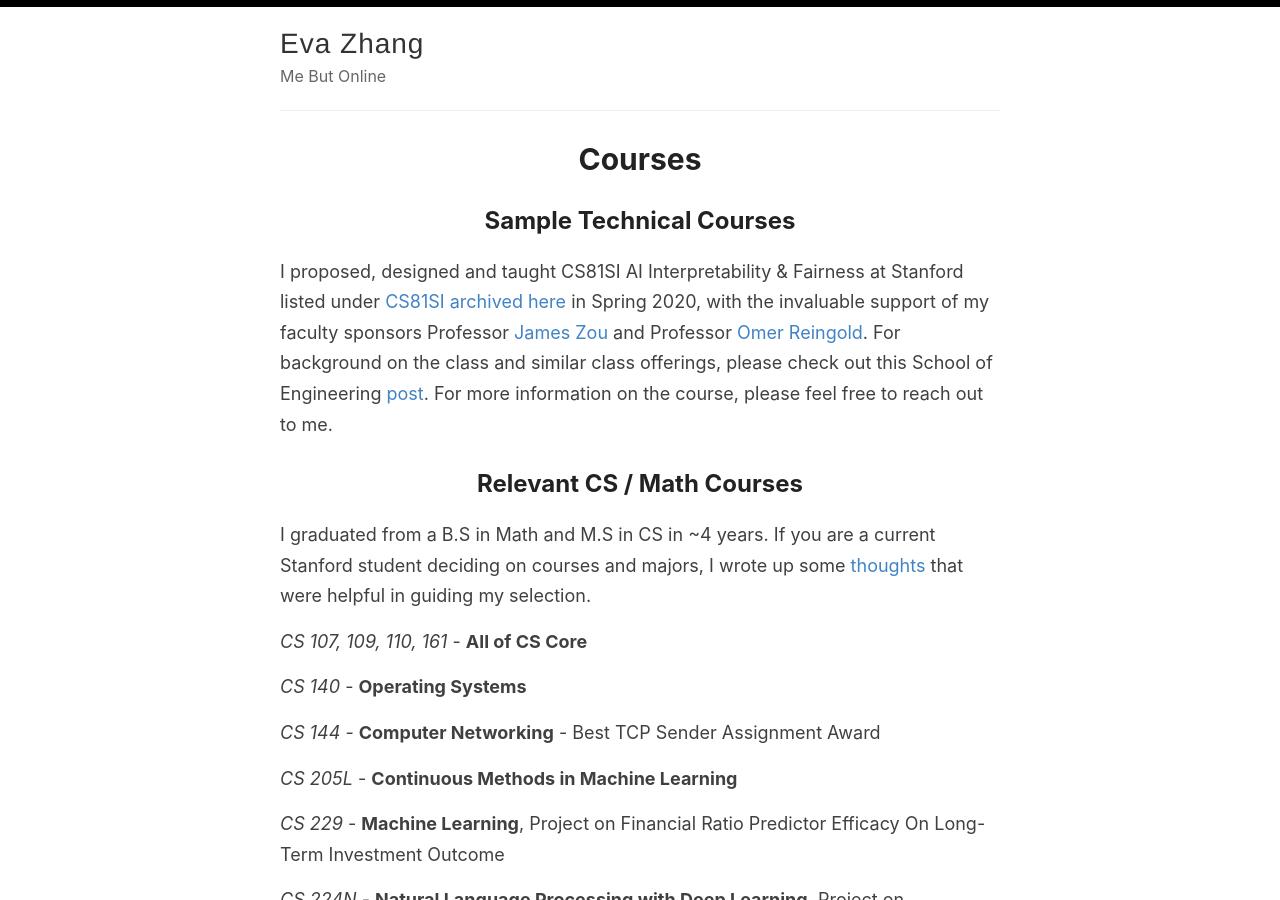
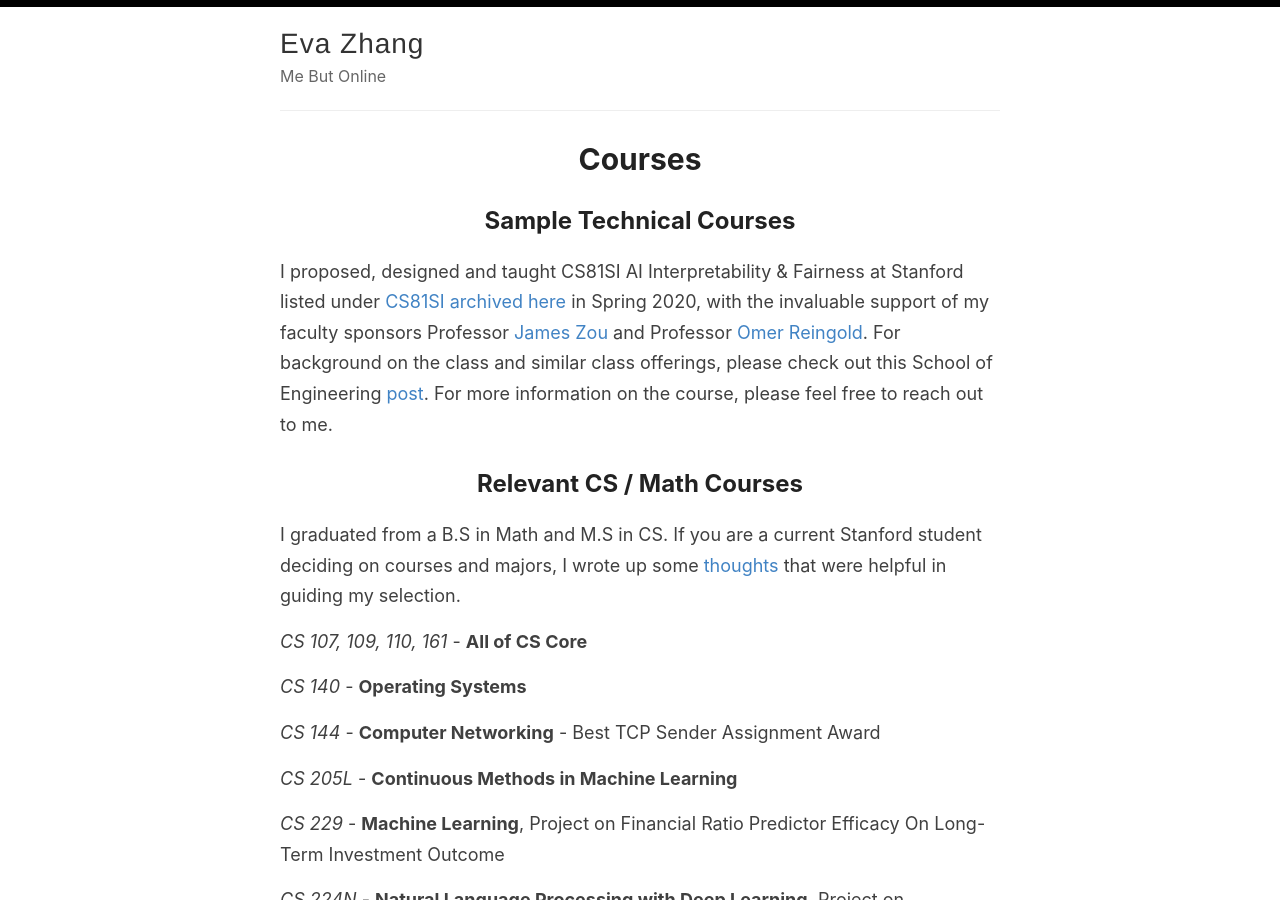
Before and after one commit to evazhang612/sokt-landing, a Jekyll site: the page built from _pages/courses.md, in a window 1280 px wide and 900 px high. Built offline with Jekyll 4.4.1, drawn with Linux system fonts in a browser that asks for light colours; nearby versions of some CDN libraries; library files that are not in the unit come from our copies.

```diff
--- a/_pages/courses.md
+++ b/_pages/courses.md
@@ -10,7 +10,7 @@
 
 ## Relevant CS / Math Courses
 
-I graduated from a B.S in Math and M.S in CS in \~4 years. If you are a current Stanford student deciding on courses and majors, I wrote up some [thoughts](https://www.evazhang.com/wtt) that were helpful in guiding my selection.
+I graduated from a B.S in Math and M.S in CS. If you are a current Stanford student deciding on courses and majors, I wrote up some [thoughts](https://www.evazhang.com/wtt) that were helpful in guiding my selection.
 
 <i>CS 107, 109, 110, 161</i> - <b> All of CS Core </b>
 
```
